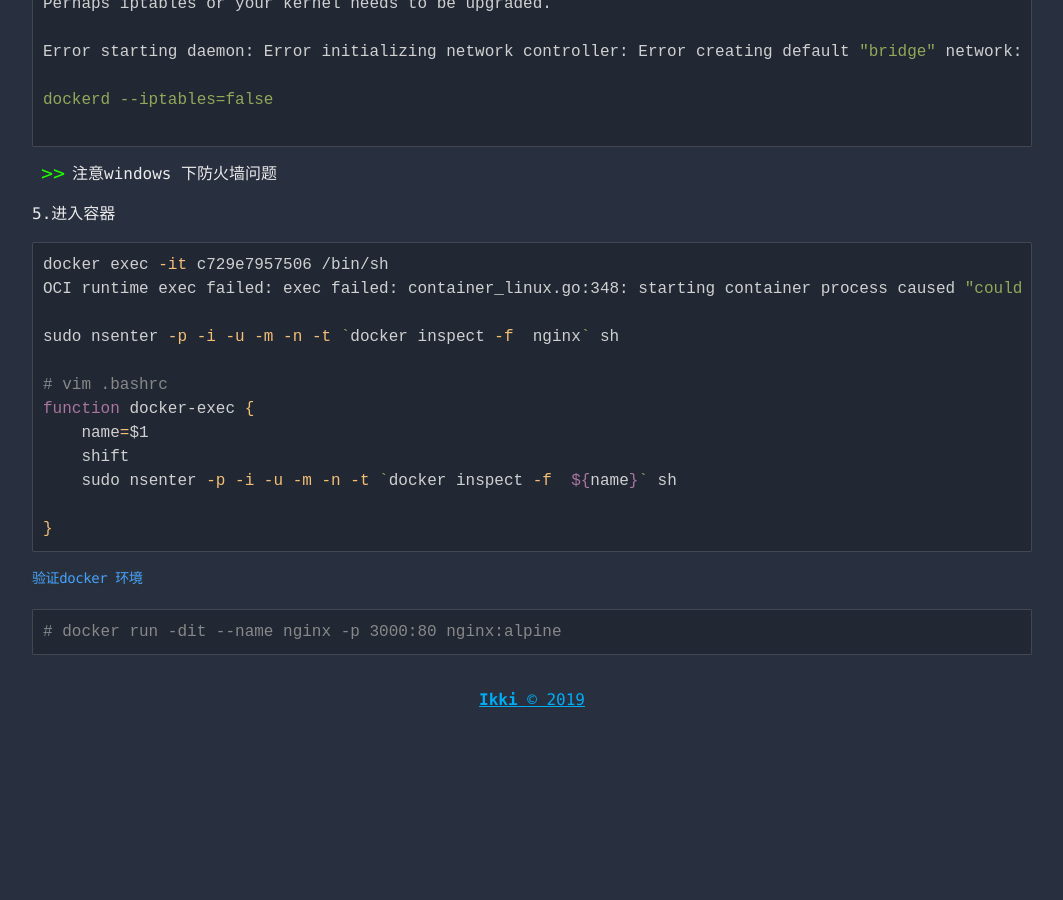
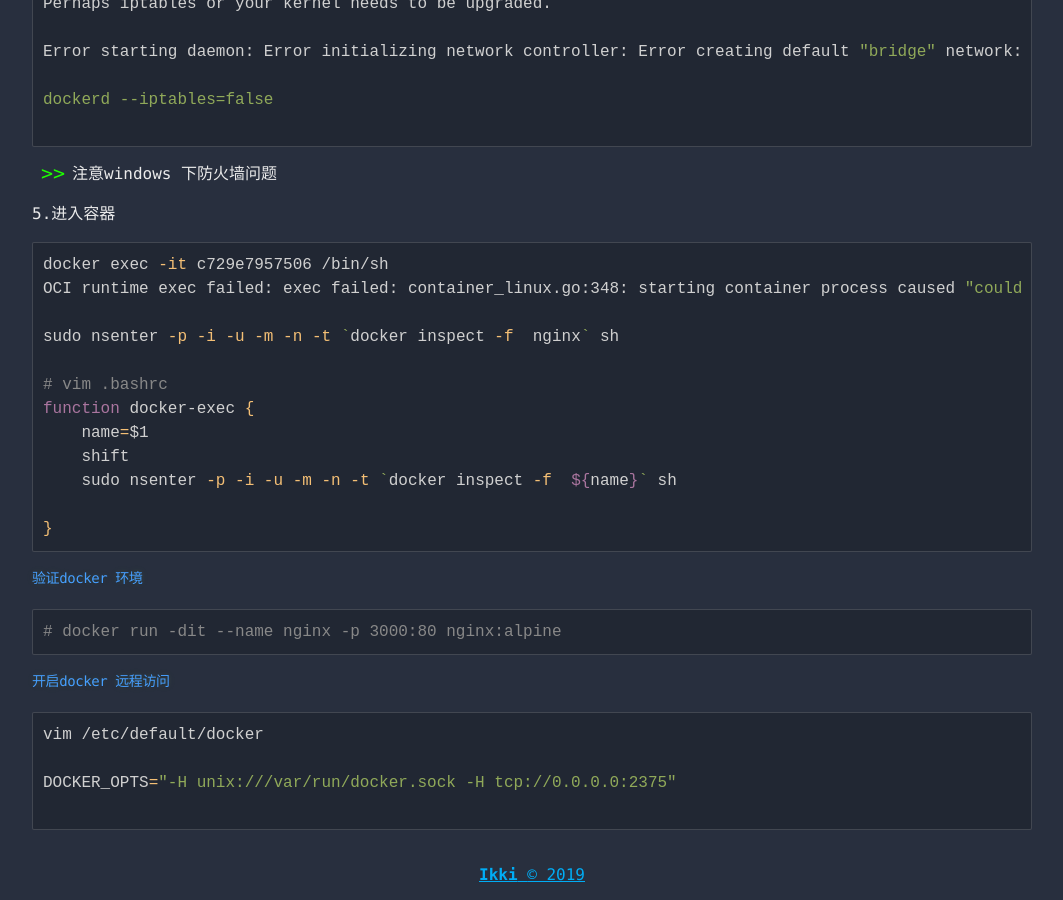
Before and after one commit to Ikki-Dai/blogs, a Jekyll site: the page built from _posts/2019-11-06-WSL下Docker使用.md, in a window 1280 px wide and 900 px high, scrolled down 2041 px. Shown: the whole window, without its empty margins (108-1171 px from the left). Built offline with Jekyll 4.4.1, drawn with Linux system fonts in a browser that asks for light colours; before the commit the page ends 2766 px from its top, so only the background shows below that.

Commit message:
update wsl docker

````diff
--- a/_posts/2019-11-06-WSL下Docker使用.md
+++ b/_posts/2019-11-06-WSL下Docker使用.md
@@ -116,3 +116,12 @@ function docker-exec {
 ```shell
 # docker run -dit --name nginx -p 3000:80 nginx:alpine
 ```
+
+#### 开启docker 远程访问
+
+```shell
+vim /etc/default/docker
+
+DOCKER_OPTS="-H unix:///var/run/docker.sock -H tcp://0.0.0.0:2375"
+
+```
````
